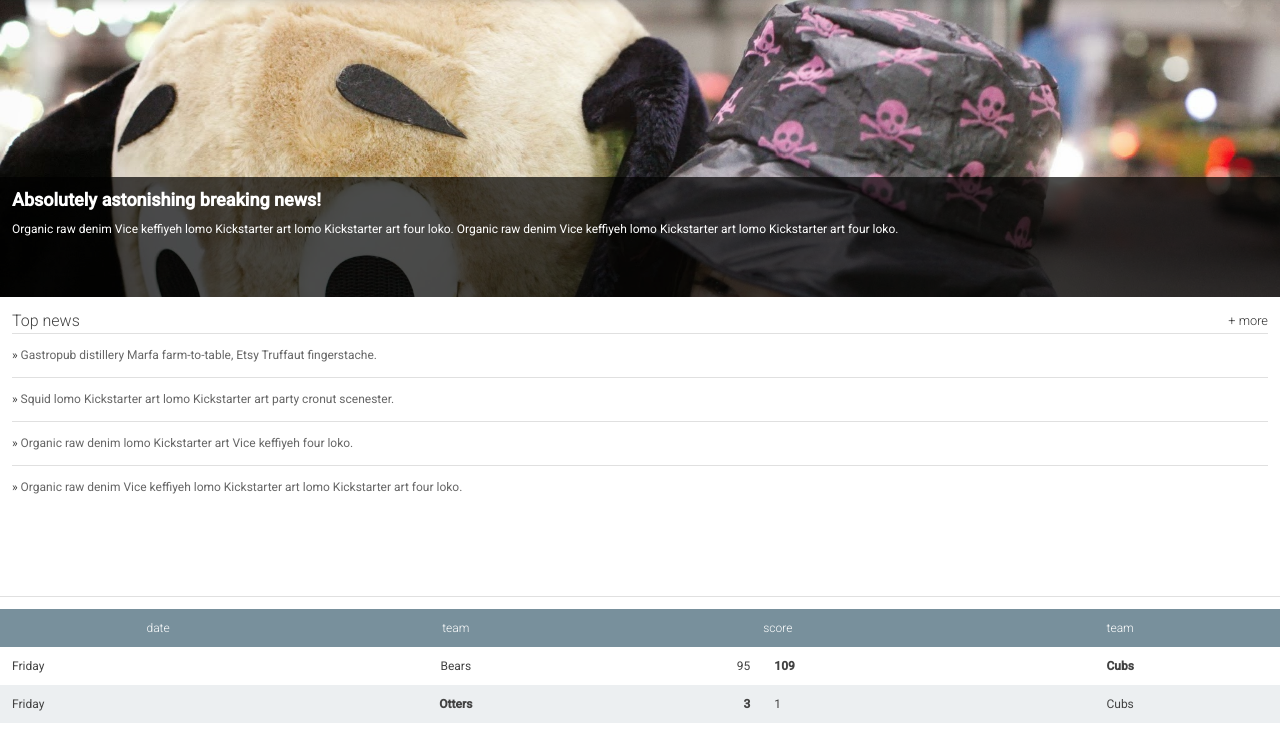
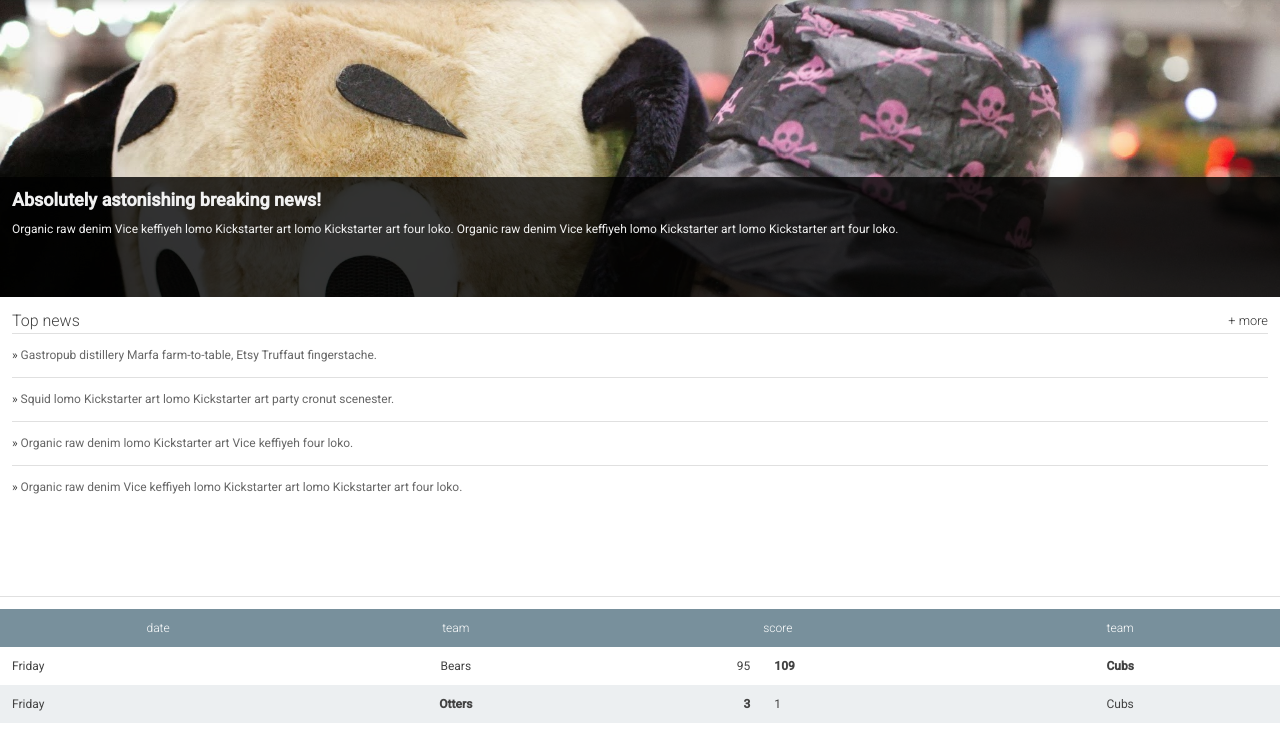
Before and after one commit to fsarachu/responsive-fundamentals, a website: page 3 - Applying Patterns/index.html in a window 1280 px wide. Shown: the part 61-795 px from the top of the page. Drawn offline with nearby package versions, Linux system fonts and the light colour scheme.

Commit message:
Review hero area css

```diff
--- a/3 - Applying Patterns/css/mobile.css
+++ b/3 - Applying Patterns/css/mobile.css
@@ -152,7 +152,6 @@ ul {
  */
 
 main {
-  box-shadow: 0 2px 5px rgba(0, 0, 0, 0.26);
   width: 100%;
   margin: 0 auto;
 }
@@ -179,14 +178,14 @@ main {
 
 .hero article {
   box-sizing: border-box;
-  background-color: #000;
-  background-color: rgba(0, 0, 0, 0.7);
   position: absolute;
   bottom: 0;
+  right: 0;
+  padding: 1em;
   height: 40%;
   width: 100%;
-  color: #fff;
-  padding: 1em;
+  background-color: rgba(0, 0, 0, 0.8);
+  color: #f1f1f1;
 }
 
 /*
```
